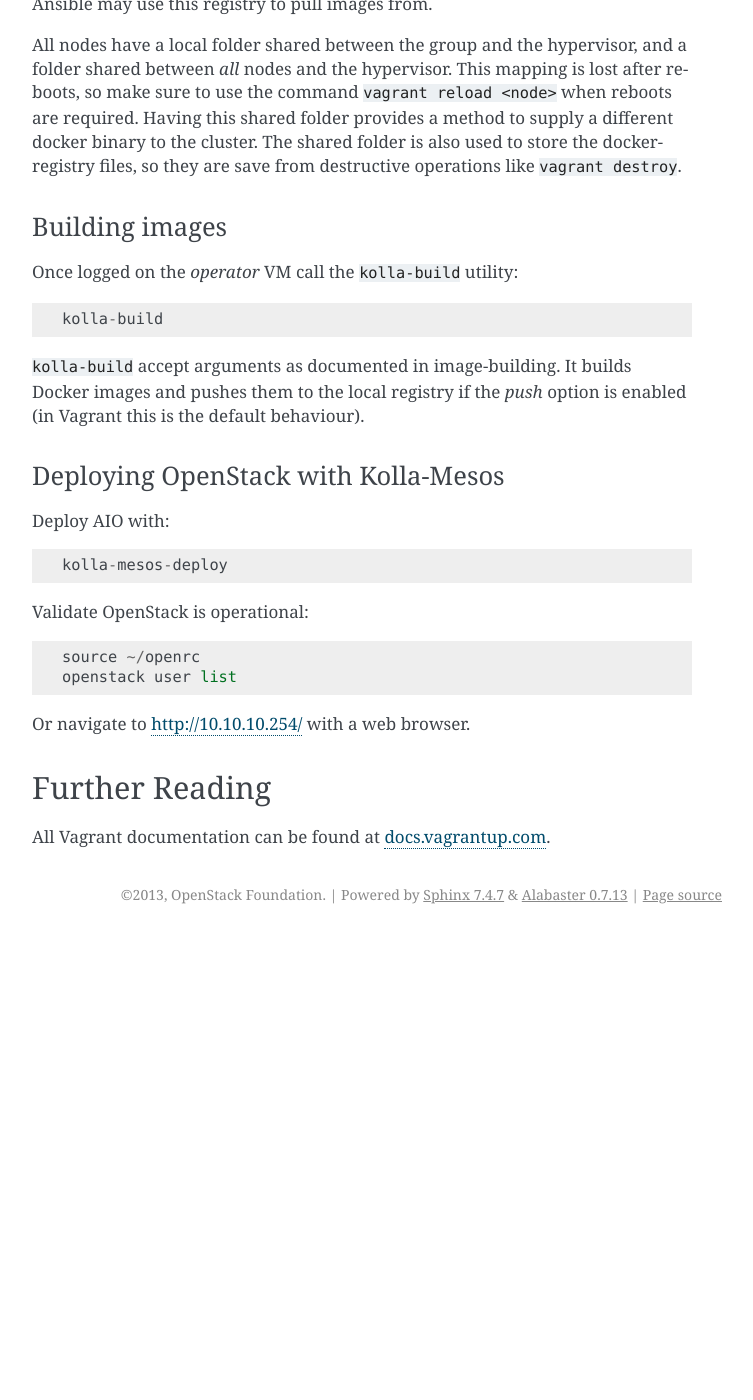
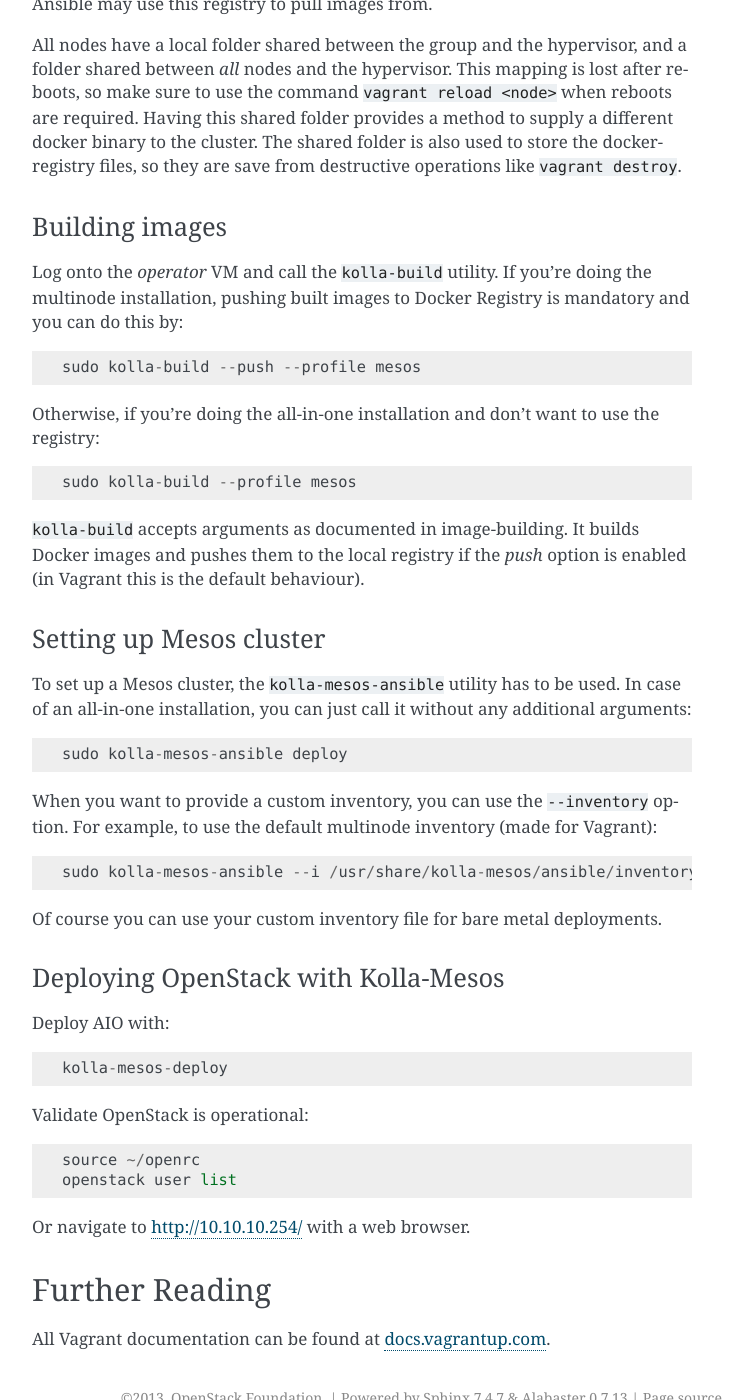
Before and after one commit to openstack-archive/kolla-mesos, a Sphinx documentation site: the page built from doc/source/quickstart.rst, in a window 1280 px wide and 1400 px high, scrolled down 1677 px. Shown: the whole window, without its empty margins (388-1141 px from the left). Built offline with Sphinx 7.4.7, drawn with Linux system fonts in a browser that asks for light colours; before the commit the page ends 2611 px from its top, so only the background shows below that; some of the changed text lies outside the part shown.

Commit message:
Documenting Ansible deployment
DocImpact
Partially-Implements: blueprint vagrant

Change-Id: Icc220c23075b265a15db4a1e0dec1618c84eedca

```diff
--- a/doc/source/quickstart.rst
+++ b/doc/source/quickstart.rst
@@ -83,13 +83,38 @@
 Building images
 ^^^^^^^^^^^^^^^
 
-Once logged on the *operator* VM call the ``kolla-build`` utility::
+Log onto the *operator* VM and call the ``kolla-build`` utility. If you're
+doing the multinode installation, pushing built images to Docker Registry is
+mandatory and you can do this by::
 
-    kolla-build
+    sudo kolla-build --push --profile mesos
 
-``kolla-build`` accept arguments as documented in :doc:`image-building`. It
+Otherwise, if you're doing the all-in-one installation and don't want to use
+the registry::
+
+    sudo kolla-build --profile mesos
+
+``kolla-build`` accepts arguments as documented in :doc:`image-building`. It
 builds Docker images and pushes them to the local registry if the *push*
 option is enabled (in Vagrant this is the default behaviour).
+
+
+Setting up Mesos cluster
+^^^^^^^^^^^^^^^^^^^^^^^^
+
+To set up a Mesos cluster, the ``kolla-mesos-ansible`` utility has to be used.
+In case of an all-in-one installation, you can just call it without any
+additional arguments::
+
+    sudo kolla-mesos-ansible deploy
+
+When you want to provide a custom inventory, you can use the ``--inventory``
+option. For example, to use the default multinode inventory (made for
+Vagrant)::
+
+    sudo kolla-mesos-ansible --i /usr/share/kolla-mesos/ansible/inventory/multinode deploy
+
+Of course you can use your custom inventory file for bare metal deployments.
 
 
 Deploying OpenStack with Kolla-Mesos
```
